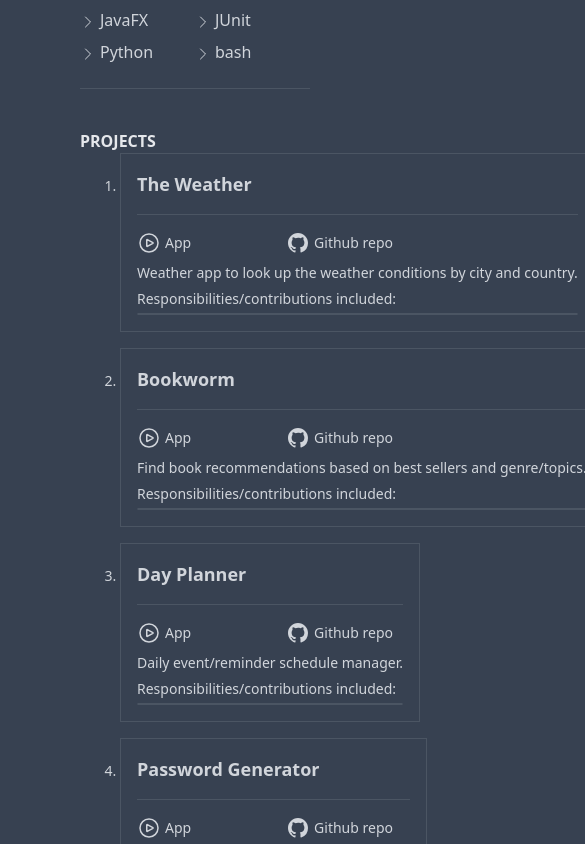
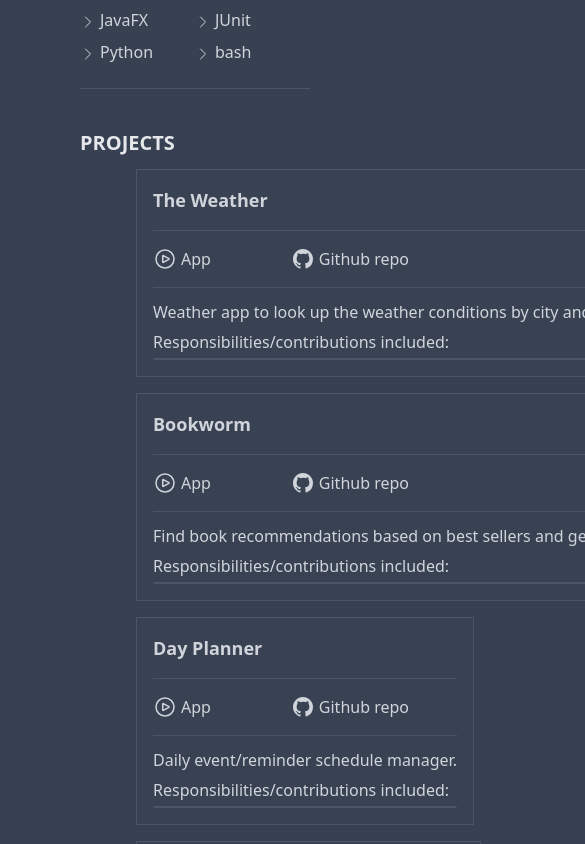
Before and after one commit to SnapperGee/portfolio-client, a React (Vite) app: page /resume in a window 390 px wide. Shown: the part 660-1504 px from the top of the page, 585 px wide, since content can reach past the window. Built offline with nearby package versions, Linux system fonts and the light colour scheme.

Commit message:
Remove responsiveness that applied to old page layout.
TODO: Implement new responsive design.

```diff
--- a/src/page/resume.tsx
+++ b/src/page/resume.tsx
@@ -33,13 +33,13 @@ const Resume = () =>
             }
             </div>
             <hr className="h-px my-6 border-0 bg-gray-600"/>
-            <p className="mt-10 font-bold sm:text-lg text-gray-200">PROJECTS</p>
-            <ol className="list-decimal mb-14 ms-10 sm:ms-14 text-sm sm:text-base space-y-4">
+            <p className="mt-10 mb-3 font-bold text-xl text-gray-200">PROJECTS</p>
+            <ul className="mb-14 ms-14 space-y-4">
             {
                 projects.map((project, index) =>
                     (
                         <li key={index}>
-                            <div className="p-4 w-max border border-gray-600">
+                            <div className="p-4 w-max border bg-gray-600/10 border-gray-600">
                                 <p className="font-semibold text-gray-300 text-lg">{project.title}</p>
                                 <hr className="h-px my-4 border-0 bg-gray-600"/>
                                 <AppGithubIconLinks {...{
@@ -48,13 +48,14 @@ const Resume = () =>
                                     height: 6,
                                     classes: `w-64 mb-2 justify-${project.href.app ? "between" : "start"}`
                                 }} />
+                                <hr className="h-px mt-4 mb-3 border-0 bg-gray-600"/>
                                 <p className="text-gray-300">{project.description}</p>
                                 <p className="mt-1.5 mb-1 text-gray-300">Responsibilities/contributions included:</p>
                                 <div className="overflow-hidden rounded-md border border-gray-600">
                                     <ul role="list" className="divide-y divide-gray-600">
                                         {project.responsibilities.map((responsibility, index) =>
                                         (
-                                            <li key={index} className="px-4 py-3">{responsibility}</li>
+                                            <li key={index} className="px-3.5 py-2.5 text-sm">{responsibility}</li>
                                         ))}
                                     </ul>
                                 </div>
@@ -63,7 +64,7 @@ const Resume = () =>
                     )
                 )
             }
-            </ol>
+            </ul>
         </div>
     </>
 );
```
